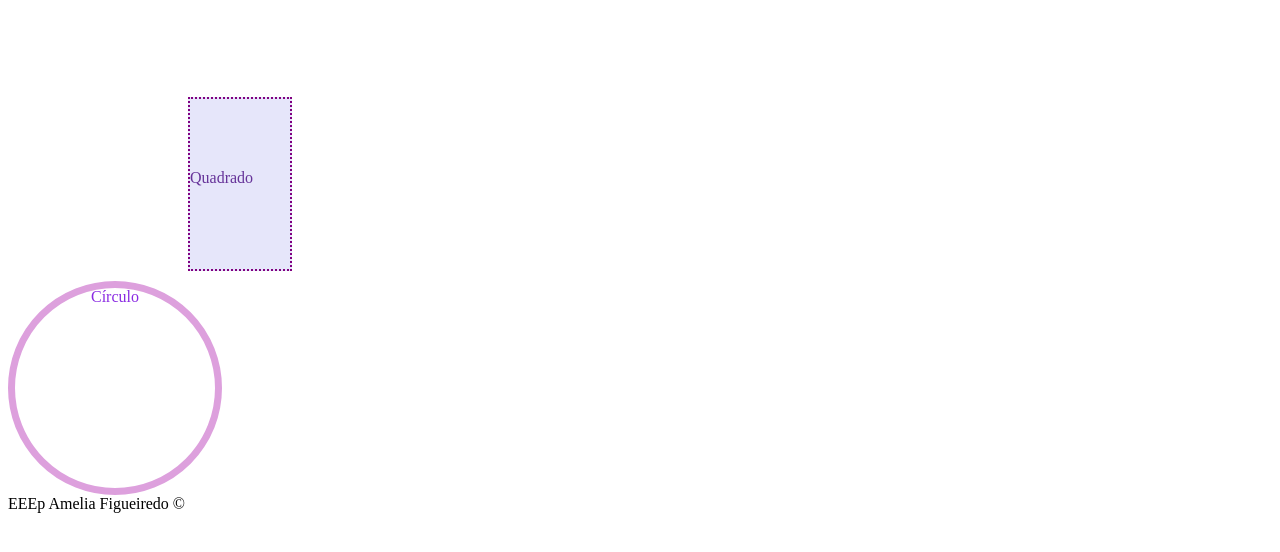
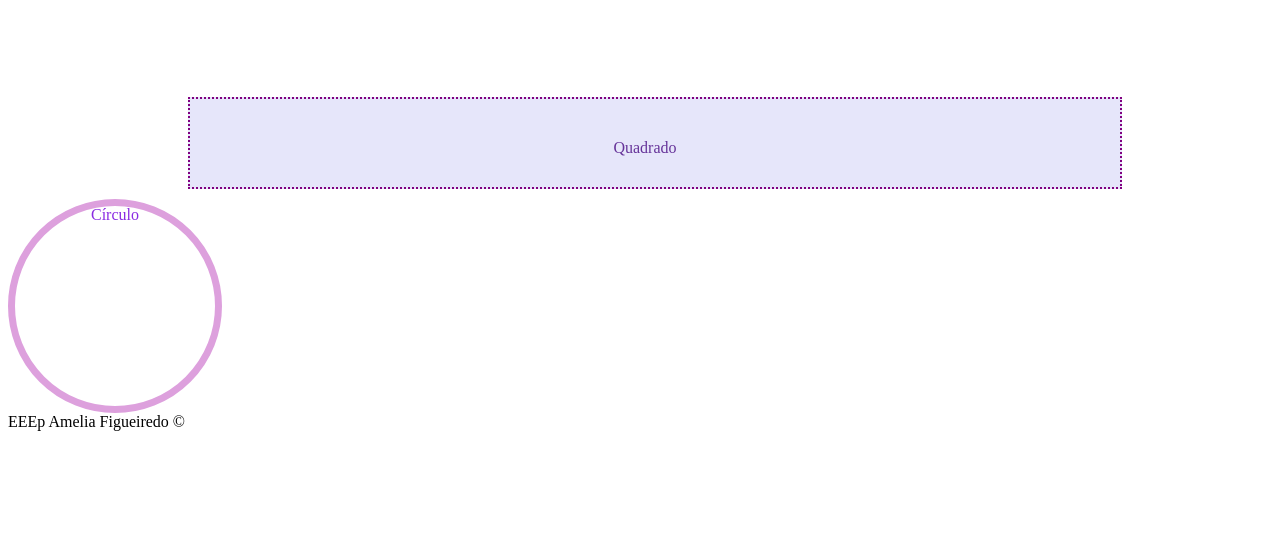
Before and after one commit to daniale5/CSS-Externo, a plain HTML site: page index.html in a window 1280 px wide. Shown: the part 62-614 px from the top of the page. Drawn offline with Linux system fonts and the light colour scheme.

Commit message:
Update estilo.css

```diff
--- a/estilo.css
+++ b/estilo.css
@@ -1,6 +1,6 @@
 #square {
-	width: 100px; /* largura  */
-	height: 100px; /* altura  */
+	width: auto; /* largura  */
+	height: auto; /* altura  */
 	border-style: dotted; /* estilo da borda: solid, etc  */
 	border-width: 2px; /* largura da borda */
 	border-color: purple; /* cor da borda */
@@ -16,11 +16,15 @@
 /* margin-top controla a margem entre o quadrado e o elemento acima */
 /* margin-bottom controla a margem entre o quadrado e o elemento abaixo*/
 
-	padding-top: 70px;
-	padding-right: ;
-	padding-bottom: ;
-	padding-left: ;
+	padding-top: 40px;
+	padding-right: 60px;
+	padding-bottom: 30px;
+	padding-left: 40px;
 
+/* padding: 100px; -> todos os valores de uma vez */
+/* padding: 40px 60px 30px 40px */
+
+text-align: center;
 
 }
 
```
